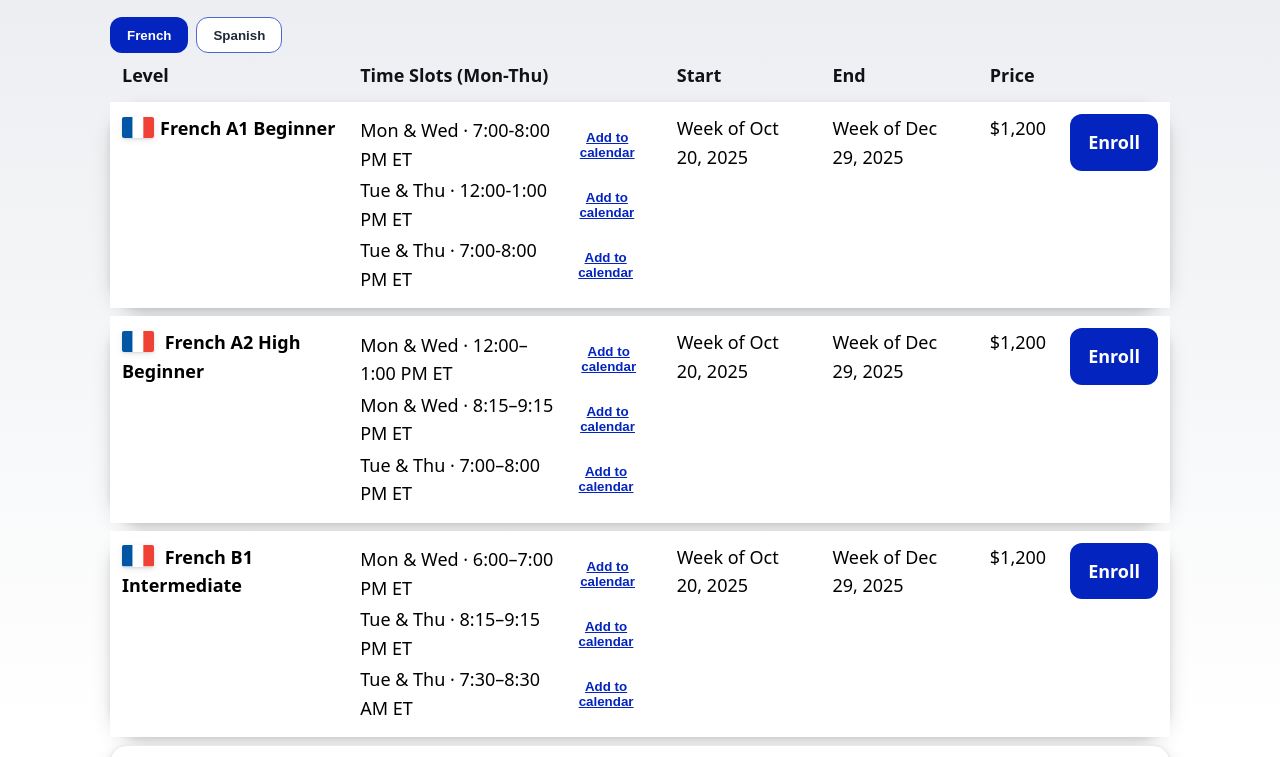
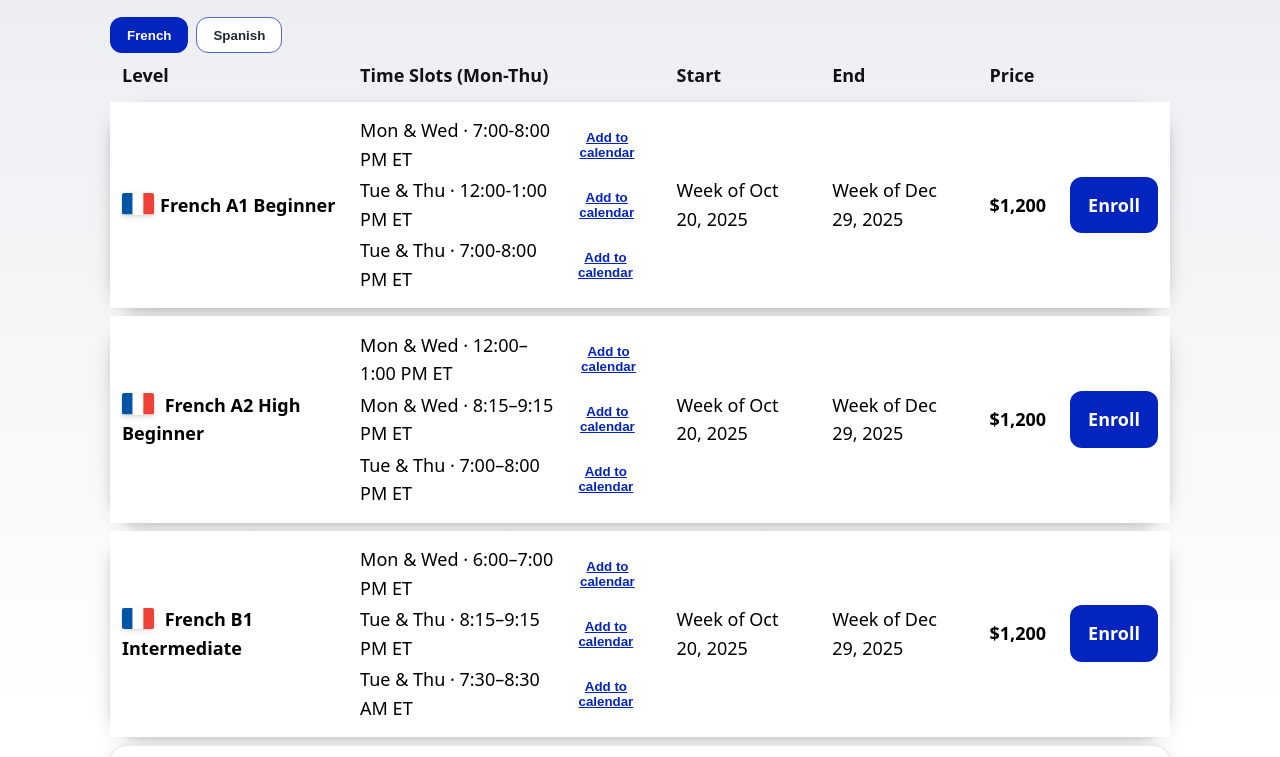
Before and after one commit to tmont001/Montanaro-World-Languages, a website: page index.html in a window 1280 px wide. Shown: the part 1829-2586 px from the top of the page. Drawn offline with Linux system fonts and the light colour scheme.

Commit message:
Update to table and pricing

```diff
--- a/public/css/main.css
+++ b/public/css/main.css
@@ -761,7 +761,6 @@ a:active {
 
 .course-table td {
   padding: 0.75rem 0.75rem;
-  vertical-align: top;
 }
 
 .course-table td.lvl {
@@ -769,6 +768,7 @@ a:active {
 }
 
 .course-table td.price {
+  font-weight: 800;
   white-space: nowrap;
 }
 
--- a/src/sass/main.css
+++ b/src/sass/main.css
@@ -764,7 +764,6 @@ a:active {
 
 .course-table td {
   padding: 0.75rem 0.75rem;
-  vertical-align: top;
 }
 
 .course-table td.lvl {
@@ -772,6 +771,7 @@ a:active {
 }
 
 .course-table td.price {
+  font-weight: 800;
   white-space: nowrap;
 }
 
```
Also changed, not shown: 2 other files.
